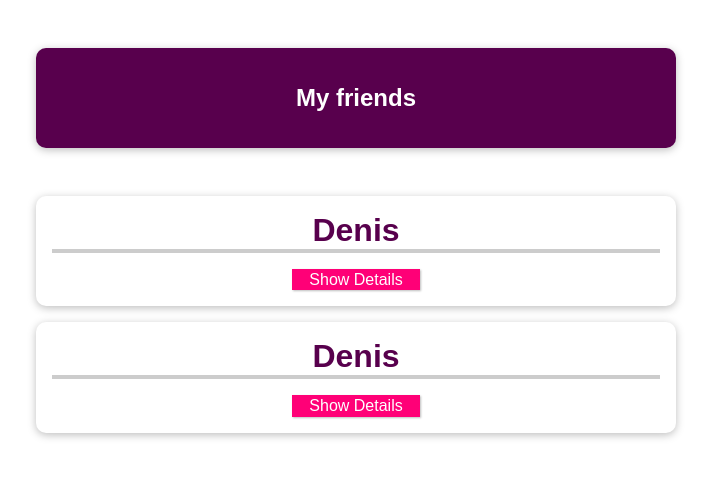
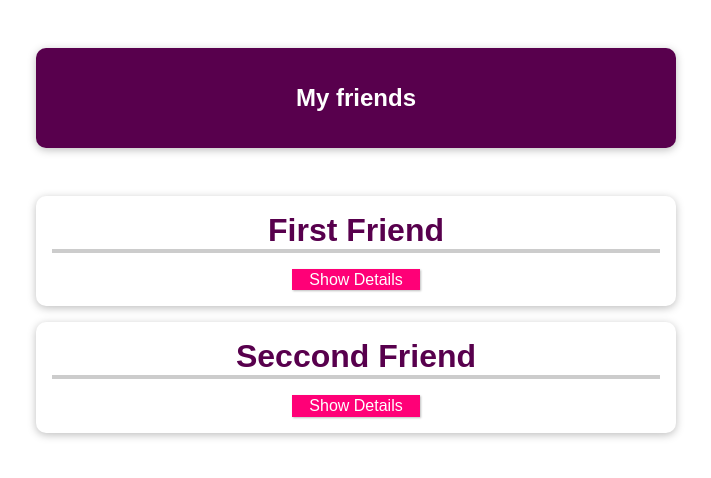
Before and after one commit to DenisPepper/vue-max-starting, a Vue app: page / in a window 1280 px wide. Shown: the top 478 px of the page, without its empty margins (284-995 px from the left). Built offline with nearby package versions, Linux system fonts and the light colour scheme.

Commit message:
Передаст props дочернему компоненту

```diff
--- a/src/App.vue
+++ b/src/App.vue
@@ -4,8 +4,13 @@
       <h1>My friends</h1>
     </header>
     <ul>
-      <friend-contact></friend-contact>
-      <friend-contact></friend-contact>
+      <friend-contact
+        v-for="friend of friends"
+        :key="friend.id"
+        :first-name="friend.firstName"
+        :phone="friend.phone"
+        :email="friend.email"
+      />
     </ul>
   </section>
 </template>
--- a/src/components/FriendContact.vue
+++ b/src/components/FriendContact.vue
@@ -1,25 +1,20 @@
 <template>
   <li>
-    <h2>{{ friend.firstName }}</h2>
+    <h2>{{ firstName }}</h2>
     <button @click="toggleDetails">Show Details</button>
     <ul v-if="showDetails">
-      <li :key="friend.id">{{ friend.phone }}</li>
-      <li>{{ friend.email }}</li>
+      <li>{{ phone }}</li>
+      <li>{{ email }}</li>
     </ul>
   </li>
 </template>
 
 <script>
 export default {
+  props: ['firstName', 'phone', 'email'],
   data() {
     return {
       showDetails: false,
-      friend: {
-        id: '123',
-        firstName: 'Denis',
-        phone: '156489',
-        email: 'email@google.com',
-      },
     };
   },
   methods: {
```
